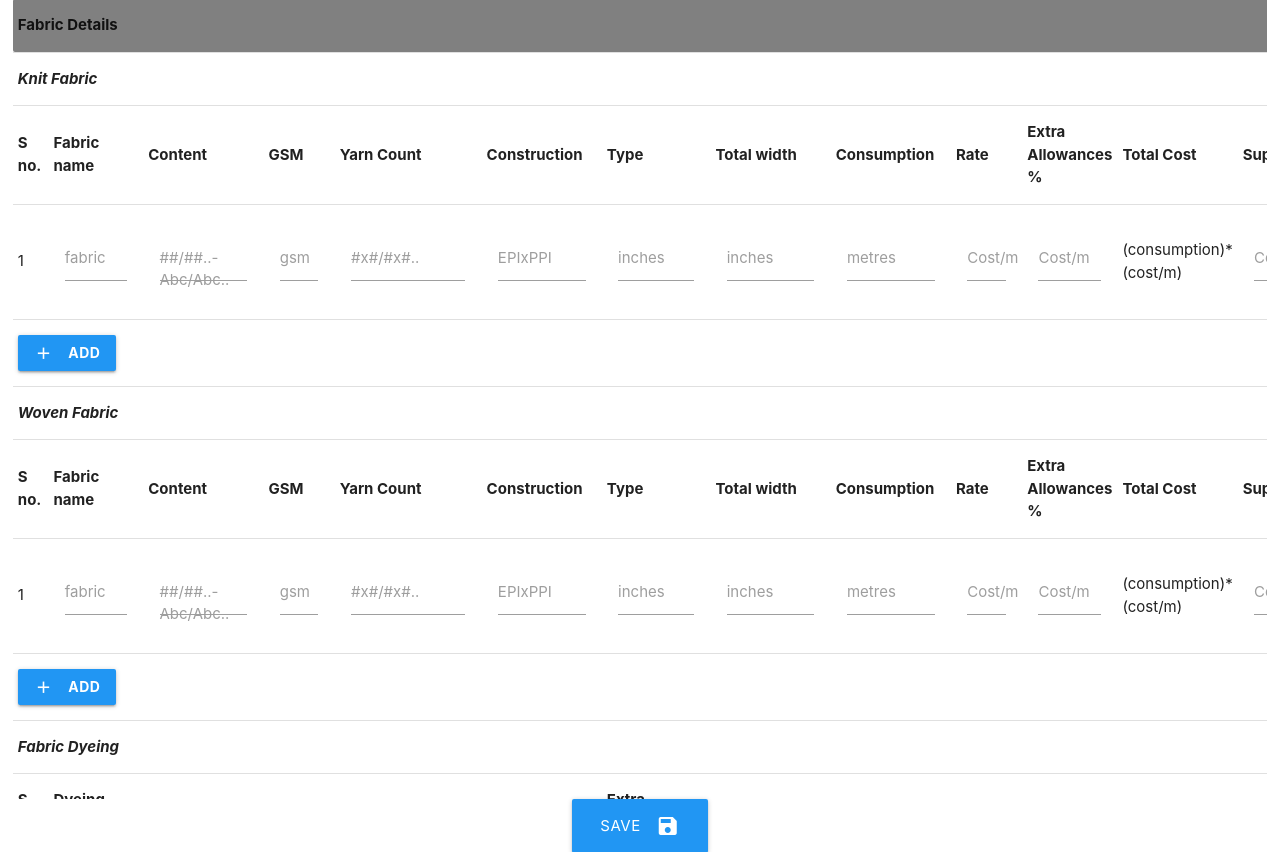
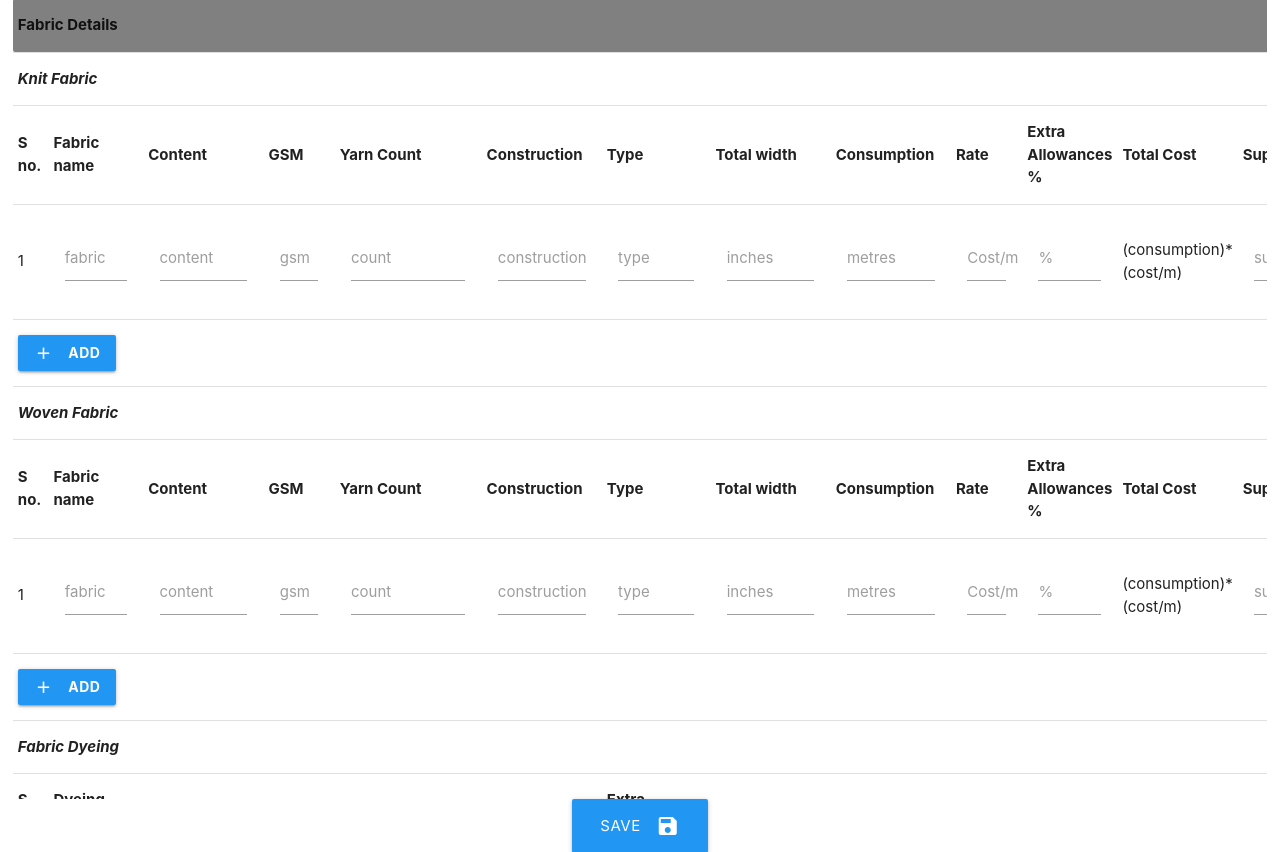
Before and after one commit to CodeVINCI/triburg, a Django app: template templates/createsheet.html in a window 1280 px wide. Shown: the part 451-1303 px from the top of the page. Run offline with Django 3.2, Linux system fonts and the light colour scheme; the template is opened without the code that fills it, so the values that code supplies are empty.

Commit message:
completed fabric format

```diff
--- a/templates/createsheet.html
+++ b/templates/createsheet.html
@@ -92,18 +92,18 @@
                 <tr id=knit_fabric_form>
                     <td id=fabricserialno>1</td>
                     <td><div class="input-field col s12"><input id="fabricname" type="text" class="validate"><label for="fabricname">fabric</label></div></td>
-                    <td><div class="input-field col s12"><input id="fabriccontent" type="text" class="validate"><label for="fabriccontent">##/##..-Abc/Abc..</label></div></td>
+                    <td><div class="input-field col s12"><input id="fabriccontent" type="text" class="validate"><label for="fabriccontent">content</label></div></td>
                     <td><div class="input-field col s12"><input id="fabricgsm" type="text" class="validate"><label for="fabricgsm">gsm</label></div></td>
-                    <td><div class="input-field col s12"><input id="fabriccount" type="text" class="validate"><label for="fabriccount">#x#/#x#..</label></div></td>
-                    <td><div class="input-field col s12"><input id="fabricconstruction" type="text" class="validate"><label for="fabricconstruction">EPIxPPI</label></div></td>
-                    <td><div class="input-field col s12"><input id="fabrictype" type="text" class="validate"><label for="fabrictype">inches</label></div></td>
+                    <td><div class="input-field col s12"><input id="fabriccount" type="text" class="validate"><label for="fabriccount">count</label></div></td>
+                    <td><div class="input-field col s12"><input id="fabricconstruction" type="text" class="validate"><label for="fabricconstruction">construction</label></div></td>
+                    <td><div class="input-field col s12"><input id="fabrictype" type="text" class="validate"><label for="fabrictype">type</label></div></td>
                     <td><div class="input-field col s12"><input id="fabrictotalwidth" type="text" class="validate"><label for="fabrictotalwidth">inches</label></div></td>
                     <td><div class="input-field col s12"><input id="fabricconsumption" type="text" class="validate"><label for="fabricconsumption">metres</label></div></td>
                     <td><div class="input-field col s12"><input id="fabricperunitcost" type="text" class="validate"><label for="fabricperunitcost">Cost/m</label></div></td>
-                    <td><div class="input-field col s12"><input id="fabricallowances" type="text" class="validate"><label for="fabricallowances">Cost/m</label></div></td>
+                    <td><div class="input-field col s12"><input id="fabricallowances" type="text" class="validate"><label for="fabricallowances">%</label></div></td>
                     <td>(consumption)*(cost/m)</td>
-                    <td><div class="input-field col s12"><input id="fabricsupplier" type="text" class="validate"><label for="fabricsupplier">Cost/m</label></div></td>
-                    <td><div class="input-field col s12"><input id="fabricremark" type="text" class="validate"><label for="fabricremark">Cost/m</label></div></td>
+                    <td><div class="input-field col s12"><input id="fabricsupplier" type="text" class="validate"><label for="fabricsupplier">supplier</label></div></td>
+                    <td><div class="input-field col s12"><input id="fabricremark" type="text" class="validate"><label for="fabricremark">remark</label></div></td>
                 </tr>
                 <tr><th colspan="14"><a onclick="addknitfabric(event)" class="waves-effect waves-light btn blue"><i class="material-icons left">add</i>add</a></th></tr>
                 <tr><th colspan="14"><i>Woven Fabric</i></th></tr>
@@ -126,18 +126,18 @@
                 <tr id='woven_fabric_form'>
                   <td id=wovenfabricserialno>1</td>
                   <td><div class="input-field col s12"><input id="wovenfabricname" type="text" class="validate"><label for="wovenfabricname">fabric</label></div></td>
-                  <td><div class="input-field col s12"><input id="wovenfabriccontent" type="text" class="validate"><label for="wovenfabriccontent">##/##..-Abc/Abc..</label></div></td>
+                  <td><div class="input-field col s12"><input id="wovenfabriccontent" type="text" class="validate"><label for="wovenfabriccontent">content</label></div></td>
                   <td><div class="input-field col s12"><input id="wovenfabricgsm" type="text" class="validate"><label for="wovenfabricgsm">gsm</label></div></td>
-                  <td><div class="input-field col s12"><input id="wovenfabriccount" type="text" class="validate"><label for="wovenfabriccount">#x#/#x#..</label></div></td>
-                  <td><div class="input-field col s12"><input id="wovenfabricconstruction" type="text" class="validate"><label for="wovenfabricconstruction">EPIxPPI</label></div></td>
-                  <td><div class="input-field col s12"><input id="wovenfabrictype" type="text" class="validate"><label for="wovenfabrictype">inches</label></div></td>
+                  <td><div class="input-field col s12"><input id="wovenfabriccount" type="text" class="validate"><label for="wovenfabriccount">count</label></div></td>
+                  <td><div class="input-field col s12"><input id="wovenfabricconstruction" type="text" class="validate"><label for="wovenfabricconstruction">construction</label></div></td>
+                  <td><div class="input-field col s12"><input id="wovenfabrictype" type="text" class="validate"><label for="wovenfabrictype">type</label></div></td>
                   <td><div class="input-field col s12"><input id="wovenfabrictotalwidth" type="text" class="validate"><label for="wovenfabrictotalwidth">inches</label></div></td>
                   <td><div class="input-field col s12"><input id="wovenfabricconsumption" type="text" class="validate"><label for="wovenfabricconsumption">metres</label></div></td>
                   <td><div class="input-field col s12"><input id="wovenfabricperunitcost" type="text" class="validate"><label for="wovenfabricperunitcost">Cost/m</label></div></td>
-                  <td><div class="input-field col s12"><input id="wovenfabricallowances" type="text" class="validate"><label for="wovenfabricallowances">Cost/m</label></div></td>
+                  <td><div class="input-field col s12"><input id="wovenfabricallowances" type="text" class="validate"><label for="wovenfabricallowances">%</label></div></td>
                   <td>(consumption)*(cost/m)</td>
-                  <td><div class="input-field col s12"><input id="wovenfabricsupplier" type="text" class="validate"><label for="wovenfabricsupplier">Cost/m</label></div></td>
-                  <td><div class="input-field col s12"><input id="wovenfabricremark" type="text" class="validate"><label for="wovenfabricremark">Cost/m</label></div></td>
+                  <td><div class="input-field col s12"><input id="wovenfabricsupplier" type="text" class="validate"><label for="wovenfabricsupplier">supplier</label></div></td>
+                  <td><div class="input-field col s12"><input id="wovenfabricremark" type="text" class="validate"><label for="wovenfabricremark">remark</label></div></td>
                 </tr>
                 <tr><th colspan="14"><a onclick="addwovenfabric(event)" class="waves-effect waves-light btn blue"><i class="material-icons left">add</i>add</a></th></tr>
 
@@ -156,15 +156,15 @@
                 </tr>
                 <tr id=dyeing_fabric_form>
                     <td id=dyeingfabricserialno>1</td>
-                    <td><div class="input-field col s12"><input id="dyeingfabricmethod" type="text" class="validate"><label for="dyeingfabricmethod">fabric</label></div></td>
-                    <td><div class="input-field col s12"><input id="dyeingfabricdyetype" type="text" class="validate"><label for="dyeingfabricdyetype">gsm</label></div></td>
-                    <td><div class="input-field col s12"><input id="dyeingfabriccolour" type="text" class="validate"><label for="dyeingfabriccolour">##/##..-Abc/Abc..</label></div></td>
-                    <td><div class="input-field col s12"><input id="dyeingfabricconsumption" type="text" class="validate"><label for="dyeingfabricconsumption">#x#/#x#..</label></div></td>
-                    <td><div class="input-field col s12"><input id="dyeingfabricperunitcost" type="text" class="validate"><label for="dyeingfabricperunitcost">EPIxPPI</label></div></td>
-                    <td><div class="input-field col s12"><input id="dyeingfabricallowances" type="text" class="validate"><label for="dyeingfabricallowances">inches</label></div></td>
+                    <td><div class="input-field col s12"><input id="dyeingfabricmethod" type="text" class="validate"><label for="dyeingfabricmethod">method</label></div></td>
+                    <td><div class="input-field col s12"><input id="dyeingfabricdyetype" type="text" class="validate"><label for="dyeingfabricdyetype">type</label></div></td>
+                    <td><div class="input-field col s12"><input id="dyeingfabriccolour" type="text" class="validate"><label for="dyeingfabriccolour">colour</label></div></td>
+                    <td><div class="input-field col s12"><input id="dyeingfabricconsumption" type="text" class="validate"><label for="dyeingfabricconsumption">metres</label></div></td>
+                    <td><div class="input-field col s12"><input id="dyeingfabricperunitcost" type="text" class="validate"><label for="dyeingfabricperunitcost">Cost/m</label></div></td>
+                    <td><div class="input-field col s12"><input id="dyeingfabricallowances" type="text" class="validate"><label for="dyeingfabricallowances">%</label></div></td>
                     <td>(consumption)*(cost/m)</td>
-                    <td><div class="input-field col s12"><input id="dyeingfabricsupplier" type="text" class="validate"><label for="dyeingfabricsupplier">metres</label></div></td>
-                    <td><div class="input-field col s12"><input id="dyeingfabricremark" type="text" class="validate"><label for="dyeingfabricremark">Cost/m</label></div></td>
+                    <td><div class="input-field col s12"><input id="dyeingfabricsupplier" type="text" class="validate"><label for="dyeingfabricsupplier">supplier</label></div></td>
+                    <td><div class="input-field col s12"><input id="dyeingfabricremark" type="text" class="validate"><label for="dyeingfabricremark">remark</label></div></td>
                 </tr>
                 <tr><th colspan="14"><a onclick="adddyeingfabric(event)" class="waves-effect waves-light btn blue"><i class="material-icons left">add</i>add</a></th></tr>
 
@@ -184,13 +184,13 @@
                 </tr>
                 <tr id=printing_fabric_form>
                     <td id=printingabricserialno>1</td>
-                    <td><div class="input-field col s12"><input id="printingfabrictype" type="text" class="validate"><label for="printingfabricname">fabric</label></div></td>
-                    <td><div class="input-field col s12"><input id="printingfabricmethod" type="text" class="validate"><label for="printingfabricgsm">gsm</label></div></td>
-                    <td><div class="input-field col s12"><input id="printingfabricpigment" type="text" class="validate"><label for="printingfabriccontent">##/##..-Abc/Abc..</label></div></td>
-                    <td><div class="input-field col s12"><input id="printingfabriccolours" type="text" class="validate"><label for="printingfabriccount">#x#/#x#..</label></div></td>
-                    <td><div class="input-field col s12"><input id="printingfabricconsumption" type="text" class="validate"><label for="printingfabricconstruction">EPIxPPI</label></div></td>
-                    <td><div class="input-field col s12"><input id="printingfabricperunitcost" type="text" class="validate"><label for="printingfabrictotalwidth">Rate</label></div></td>
-                    <td><div class="input-field col s12"><input id="printingfabricallowances" type="text" class="validate"><label for="printingfabricconsumption">%</label></div></td>
+                    <td><div class="input-field col s12"><input id="printingfabrictype" type="text" class="validate"><label for="printingfabrictype">type</label></div></td>
+                    <td><div class="input-field col s12"><input id="printingfabricmethod" type="text" class="validate"><label for="printingfabricmethod">method</label></div></td>
+                    <td><div class="input-field col s12"><input id="printingfabricpigment" type="text" class="validate"><label for="printingfabricpigment">pigment</label></div></td>
+                    <td><div class="input-field col s12"><input id="printingfabriccolours" type="text" class="validate"><label for="printingfabriccolours">colour</label></div></td>
+                    <td><div class="input-field col s12"><input id="printingfabricconsumption" type="text" class="validate"><label for="printingfabricconsumption">metres</label></div></td>
+                    <td><div class="input-field col s12"><input id="printingfabricperunitcost" type="text" class="validate"><label for="printingfabricperunitcost">Rate</label></div></td>
+                    <td><div class="input-field col s12"><input id="printingfabricallowances" type="text" class="validate"><label for="printingfabricallowances">%</label></div></td>
                     <td>(consumption)*(cost/m)</td>
                     <td><div class="input-field col s12"><input id="printingfabricsupplier" type="text" class="validate"><label for="printingfabricsupplier">Supplier</label></div></td>
                     <td><div class="input-field col s12"><input id="printingfabricremark" type="text" class="validate"><label for="printingfabricremark">Remark</label></div></td>
@@ -210,13 +210,13 @@
                 </tr>
                 <tr id=finishing_fabric_form>
                     <td id=finishingabricserialno>1</td>
-                    <td><div class="input-field col s12"><input id="finishingfabrictype" type="text" class="validate"><label for="finishingfabrictype">fabric</label></div></td>
-                    <td><div class="input-field col s12"><input id="finishingfabricconsumption" type="text" class="validate"><label for="finishingfabricconsumption">gsm</label></div></td>
-                    <td><div class="input-field col s12"><input id="finishingfabricrate" type="text" class="validate"><label for="finishingfabricrate">##/##..-Abc/Abc..</label></div></td>
-                    <td><div class="input-field col s12"><input id="finishingfabricallowance" type="text" class="validate"><label for="finishingfabricallowance">#x#/#x#..</label></div></td>
+                    <td><div class="input-field col s12"><input id="finishingfabrictype" type="text" class="validate"><label for="finishingfabrictype">type</label></div></td>
+                    <td><div class="input-field col s12"><input id="finishingfabricconsumption" type="text" class="validate"><label for="finishingfabricconsumption">consumption</label></div></td>
+                    <td><div class="input-field col s12"><input id="finishingfabricrate" type="text" class="validate"><label for="finishingfabricrate">Rate</label></div></td>
+                    <td><div class="input-field col s12"><input id="finishingfabricallowance" type="text" class="validate"><label for="finishingfabricallowance">%</label></div></td>
                     <td>(consumption)*(cost/m)</td>
-                    <td><div class="input-field col s12"><input id="finishingfabricsupplier" type="text" class="validate"><label for="finishingfabricsupplier">inches</label></div></td>
-                    <td><div class="input-field col s12"><input id="finishingfabricremark" type="text" class="validate"><label for="finishingfabricremark">Remark</label></div></td>
+                    <td><div class="input-field col s12"><input id="finishingfabricsupplier" type="text" class="validate"><label for="finishingfabricsupplier">supplier</label></div></td>
+                    <td><div class="input-field col s12"><input id="finishingfabricremark" type="text" class="validate"><label for="finishingfabricremark">remark</label></div></td>
                 </tr>
                 <tr><th colspan="14"><a onclick="addfinishingfabric(event)" class="waves-effect waves-light btn blue"><i class="material-icons left">add</i>add</a></th></tr>
 
@@ -230,10 +230,10 @@
                 </tr>
                 <tr id=related_fabric_form>
                     <td id=relatedfabricserialno>1</td>
-                    <td><div class="input-field col s12"><input id="relatedfabricdescription" type="text" class="validate"><label for="relatedfabricdescription">fabric</label></div></td>
+                    <td><div class="input-field col s12"><input id="relatedfabricdescription" type="text" class="validate"><label for="relatedfabricdescription">description</label></div></td>
                     <td>(consumption)*(cost/m)</td>
-                    <td><div class="input-field col s12"><input id="relatedfabricsupplier" type="text" class="validate"><label for="relatedfabricsupplier">##/##..-Abc/Abc..</label></div></td>
-                    <td><div class="input-field col s12"><input id="relatedfabricremark" type="text" class="validate"><label for="relatedfabricremark">#x#/#x#..</label></div></td>
+                    <td><div class="input-field col s12"><input id="relatedfabricsupplier" type="text" class="validate"><label for="relatedfabricsupplier">supplier</label></div></td>
+                    <td><div class="input-field col s12"><input id="relatedfabricremark" type="text" class="validate"><label for="relatedfabricremark">remark</label></div></td>
                 </tr>
                 <tr><th colspan="14"><a onclick="addrelatedfabric(event)" class="waves-effect waves-light btn blue"><i class="material-icons left">add</i>add</a></th></tr>
 
```
